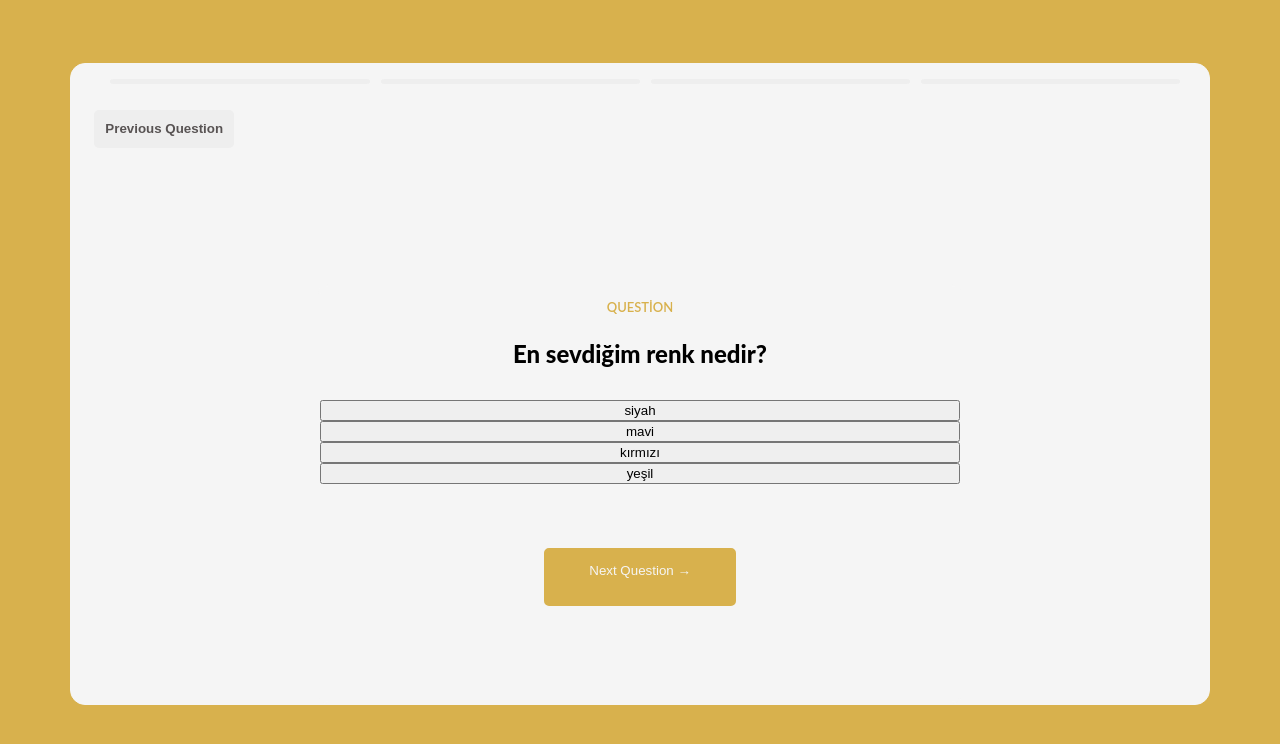
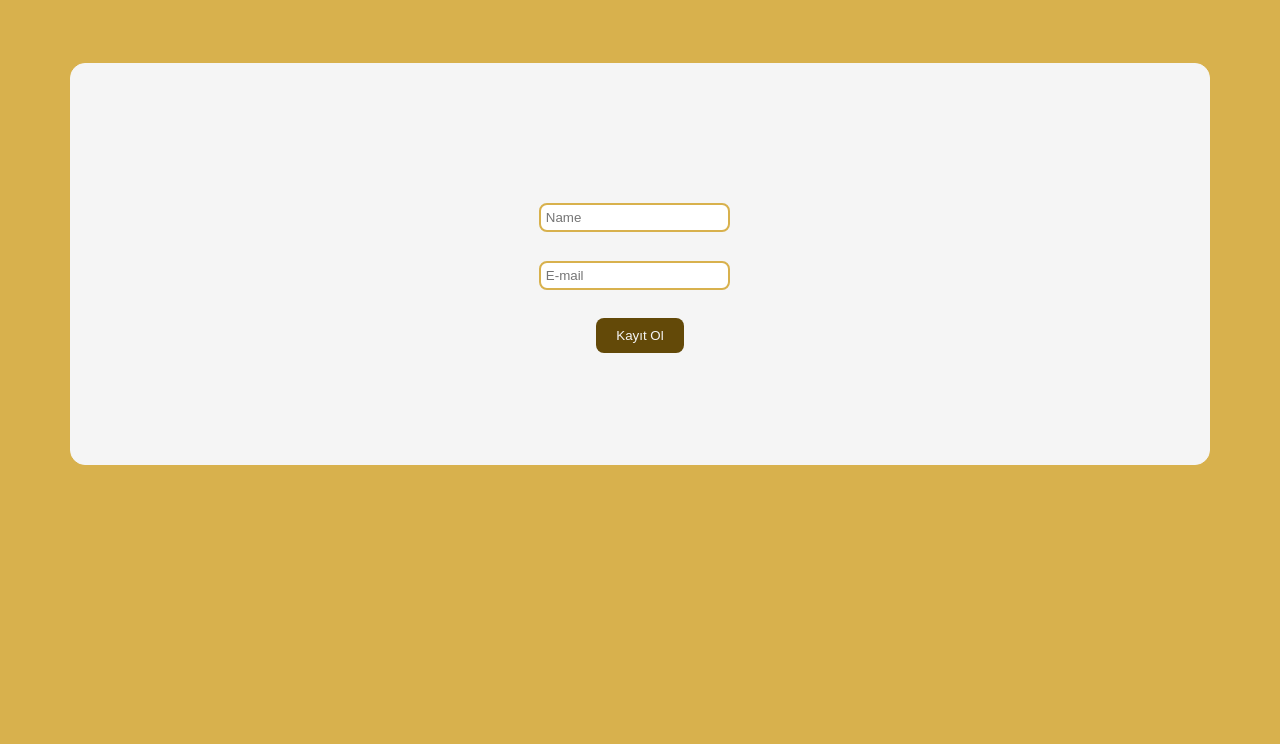
Before and after one commit to ysnkyrr/quiz-app, a React (Create React App) app: page / in a window 1280 px wide. Shown: the top 744 px of the page. Built offline with nearby package versions, Linux system fonts and the light colour scheme.

Commit message:
add login-page

```diff
--- a/src/App.css
+++ b/src/App.css
@@ -45,9 +45,9 @@ button {
 
   align-items: center;
   justify-content: center;
-  width: auto;
+  width: 50vh;
   margin: auto;
-  border: 1px solid #eeeeee;
+  border: 1px solid #252525;
   border-radius: 20px;
   background-color: #eeeeee;
   margin-top: 5%;
@@ -55,6 +55,9 @@ button {
   font-size: small;
   color: black;
   font-weight: 500;
+}
+.answer-item:active {
+  background-color: grey;
 }
 .next-question {
   width: 30%;
@@ -90,15 +93,8 @@ input {
   margin: auto;
   margin-top: 15px;
 }
-.steps-item {
-  border: 1px solid #d8b14d;
-  border-radius: 5px;
-  width: 20%;
-  height: 3px;
-  background-color: #d8b14d;
-  margin-left: 1%;
-}
-.steps-item-1 {
+
+.step-item {
   border: 1px solid #eeeeee;
   border-radius: 5px;
   width: 25%;
@@ -106,3 +102,48 @@ input {
   background-color: #eeeeee;
   margin-left: 1%;
 }
+.active {
+  border: 1px solid #d8b14d;
+
+  background-color: #d8b14d;
+}
+.sonuc {
+  width: 30vh;
+  height: 50vh;
+  border: 2px solid grey;
+  border-radius: 10px;
+  margin: auto;
+  padding: 20% 50%;
+}
+.result {
+  margin: auto;
+  margin-bottom: 10%;
+  padding: 20%;
+  font-size: 20px;
+  width: 50%;
+  height: 10vh;
+}
+.login{
+  width: 50%;
+  height: 50vh;
+  display: flex;
+  flex-direction: column;
+  justify-content: center;
+  align-items: center;
+  margin: auto;
+
+}
+input{
+  border: 2px solid #d8b14d;
+  border-radius: 8px;
+  margin-top: 5%;
+  padding: 5px;
+}
+.kayit{
+  border: 2px  #d8b14d;
+  border-radius: 8px;
+  margin-top: 5%;
+  padding: 10px 20px;
+  color: whitesmoke;
+  background-color: #634908 ;
+}
--- a/src/App.js
+++ b/src/App.js
@@ -1,9 +1,11 @@
 
 import './App.css';
 import Container from './components/Container';
+import Login from './components/Login';
 function App() {
   return (
     <div className="app">
+
       <Container />
     </div>
   );
--- a/src/components/Container.js
+++ b/src/components/Container.js
@@ -1,37 +1,55 @@
-import { useState } from "react";
+import { useEffect, useState } from "react";
+import Login from "./Login";
 
 export default function Container() {
   const [secilmisSoru, setSecilmisSoru] = useState(0);
-  const [dugruCevap, setDogruCevap] = useState(true);
+  const [dugruCevap, setDogruCevap] = useState(0);
+  const [currentAnswer, setCurrentAnswer] = useState(false);
+  const [loginItem, setLoginItem] = useState({
+    isLogin: false,
+    name: "",
+    email: "",
+  });
 
-  const dogruSay = () => {
-    if (sorular.cevaplar.dogru = true) {
-      setDogruCevap(dugruCevap+1)
-      alert("doğru cevap")
+  useEffect(() => {
+    const item = localStorage.getItem("counter");
+    if (item) {
+      setSecilmisSoru(JSON.parse(item).step);
+      setDogruCevap(JSON.parse(item).totalCorrect);
     }
-  };
+  }, []);
 
   function sonrakiSoruu() {
     const sonrakiSoru = secilmisSoru + 1;
-    if (sonrakiSoru < sorular.length) {
+    currentAnswer && setDogruCevap(dugruCevap + 1);
     setSecilmisSoru(sonrakiSoru);
-    } else {alert("Sınavınız Bitmiştir")
+    setCurrentAnswer(false);
+    const items = {
+      step: secilmisSoru + 1,
+      totalCorrect: currentAnswer ? dugruCevap + 1 : dugruCevap,
+    };
+    localStorage.setItem("counter", JSON.stringify(items));
   }
-  }
+  const refresh = () => {
+    localStorage.removeItem("counter");
+    setDogruCevap(0);
+    setSecilmisSoru(0);
+  };
   function oncekiSoruu() {
-    const oncekiSoru = secilmisSoru -1;
-    if (oncekiSoru < sorular.length){
+    const oncekiSoru = secilmisSoru - 1;
+    if (secilmisSoru > 0) {
       setSecilmisSoru(oncekiSoru);
     }
   }
+
   const sorular = [
     {
       soru: "En sevdiğim renk nedir?",
       cevaplar: [
-        { cevap: "siyah", dogru: true },
-        { cevap: "mavi", dogru: false },
-        { cevap: "kırmızı", dogru: false },
-        { cevap: "yeşil", dogru: false },
+        { cevap: "Siyah", dogru: true },
+        { cevap: "Mavi", dogru: false },
+        { cevap: "Kırmızı", dogru: false },
+        { cevap: "Yeşil", dogru: false },
       ],
     },
     {
@@ -66,15 +84,23 @@ export default function Container() {
   return (
     <div className="appp">
       <div className="container">
+        {loginItem.isLogin === false ? (
+          <Login loginItem={loginItem} setLoginItem={setLoginItem} />
+        ) : sorular.length > secilmisSoru ? (
+          <>
             <div className="steps">
-          <div className="steps-item-1"></div>
-          <div className="steps-item-1"></div>
-          <div className="steps-item-1"></div>
-          <div className="steps-item-1"></div>
+              {sorular.map((item, index) => (
+                <div
+                  className={`step-item ${
+                    index <= secilmisSoru ? "active" : ""
+                  }`}
+                ></div>
+              ))}
             </div>
             <button className="previous-question" onClick={oncekiSoruu}>
               Previous Question
             </button>
+
             <div className="container-item">
               <div className="whQuestion">
                 <p>QUESTİON</p>
@@ -83,16 +109,35 @@ export default function Container() {
                 <p>{sorular[secilmisSoru].soru}</p>
               </div>
               <div className="answer">
-            {sorular[secilmisSoru].cevaplar.map((cevaplar) => (
-              <button onClick={dogruSay}>
-                <label>{cevaplar.cevap}</label>
+                {sorular[secilmisSoru].cevaplar.map((cevaplar, index) => (
+                  <button
+                    className="answer-item"
+                    onClick={() => setCurrentAnswer(cevaplar.dogru)}
+                  >
+                    {cevaplar.cevap}
                   </button>
                 ))}
               </div>
-          <button className="next-question" onClick={sonrakiSoruu}>
-            Next Question →<p>{setDogruCevap}</p>
+              <button
+                className="next-question"
+                onClick={sonrakiSoruu}
+                onchange=""
+              >
+                Next Question →<p></p>
               </button>
             </div>
+          </>
+        ) : (
+          <>
+            <div className="result">
+              <h1>SINAV SONUCU</h1>
+              <h2>
+                {sorular.length}/{dugruCevap}
+              </h2>
+              <button onClick={refresh}>Tekrar Çözmek İster misin?</button>
+            </div>
+          </>
+        )}
       </div>
     </div>
   );
--- /dev/null
+++ b/src/components/Login.js
@@ -0,0 +1,32 @@
+import React, { useEffect } from "react";
+
+export default function Login({ loginItem, setLoginItem }) {
+  console.log(loginItem.name.length);
+  const sing = () => {
+    if (loginItem.name.length >= 3 && loginItem.email.length >= 7) {
+      setLoginItem((loginItem) => ({...loginItem, isLogin : true}));
+    } else {
+      alert("Düzgün gir ");
+    }
+  };
+
+  return (
+    <div className="login">
+      <input
+        type="text"
+        placeholder="Name"
+        onChange={(e) =>
+          setLoginItem((loginItem) => ({ ...loginItem, name: e.target.value }))
+        }
+      />
+      <input
+        type="text"
+        placeholder="E-mail"
+        onChange={(e) =>
+          setLoginItem((loginItem) => ({ ...loginItem, email: e.target.value }))
+        }
+      />
+      <button onKey className="kayit" onClick={sing}>Kayıt Ol</button>
+    </div>
+  );
+}
```
Lines whose indentation alone changed are shown as unchanged.
